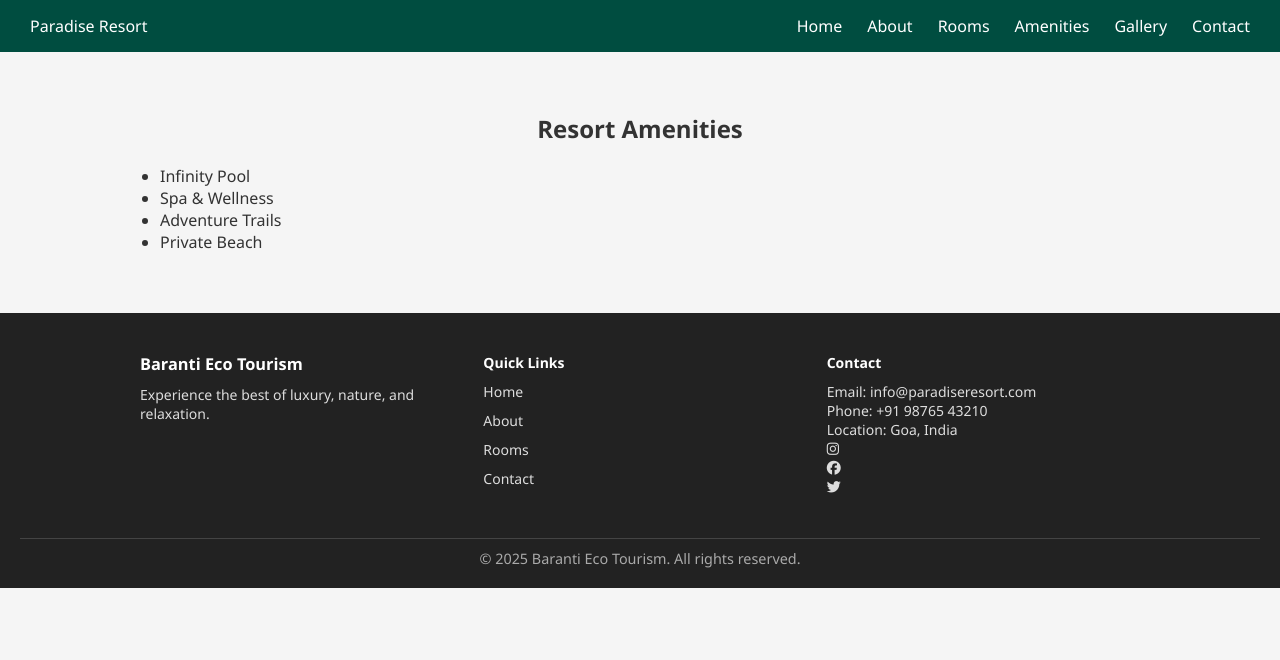
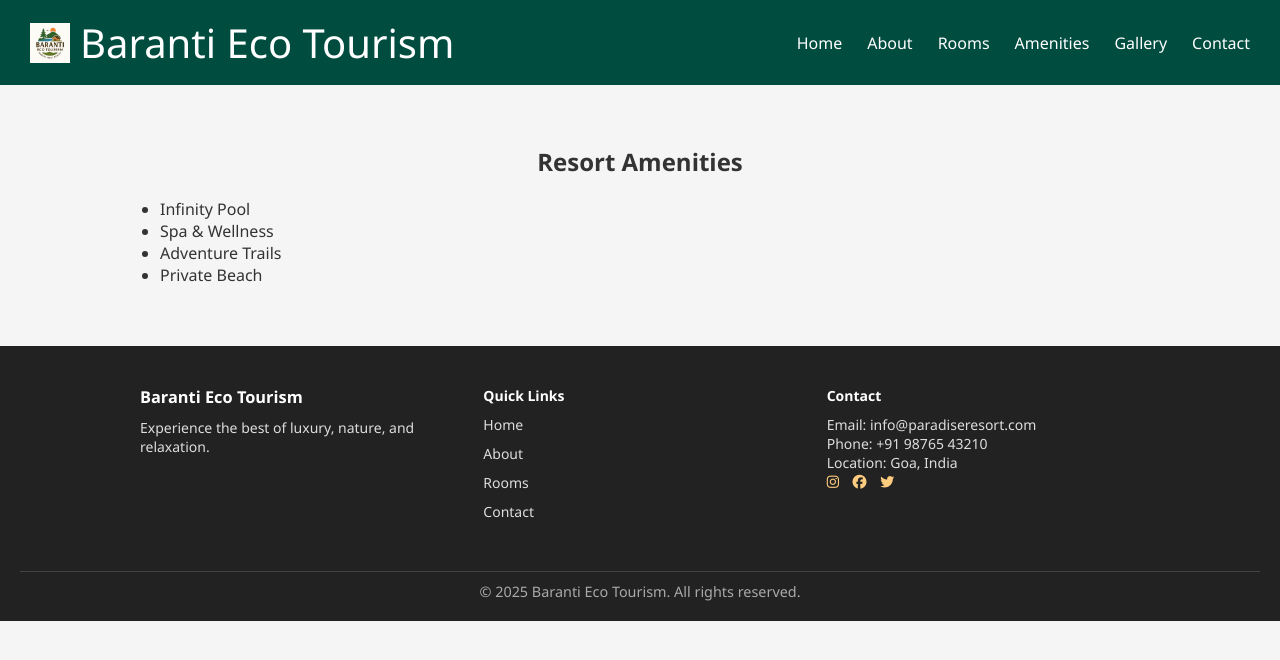
Before and after one commit to Kanishk-Choubey/Resort-Site, a plain HTML site: page amenities.html in a window 1280 px wide. Drawn offline with nearby package versions, Linux system fonts and the light colour scheme.

Commit message:
Update amenities.html

```diff
--- a/amenities.html
+++ b/amenities.html
@@ -3,7 +3,7 @@
 <head>
   <meta charset="UTF-8" />
   <title>Baranti Eco Tourism</title>
-  <link rel="icon" type="image/png" href="IMG_5928.JPG">
+  <link rel="icon" type="image/png" href="assets/images/ChatGPT Image May 29, 2025, 11_41_53 AM.png">
   <link
     rel="stylesheet"
     href="https://cdnjs.cloudflare.com/ajax/libs/font-awesome/6.5.0/css/all.min.css"
@@ -11,8 +11,14 @@
   <link rel="stylesheet" href="css/style.css" />
 </head>
 <body>
-   <nav>
-    <div class="logo">Paradise Resort</div>
+  <div id="preloader">
+  <div class="loader-logo">
+    <img src="assets/images/ChatGPT Image May 29, 2025, 11_41_53 AM.png" alt="Logo" />
+    <h2>Baranti Eco Tourism</h2>
+  </div>
+</div>
+  <nav>
+    <div class="logo"> <img id="navlogo" src="assets/images/ChatGPT Image May 29, 2025, 11_41_53 AM.png"><label>Baranti Eco Tourism</label></div>
     <ul>
       <li><a href="index.html">Home</a></li>
       <li><a href="about.html">About</a></li>
@@ -51,9 +57,9 @@
         <p>Email: info@paradiseresort.com</p>
         <p>Phone: +91 98765 43210</p>
         <p>Location: Goa, India</p>
-        <p><i class="fab fa-instagram"></i></p>
-        <p><i class="fab fa-facebook"></i></p>
-        <p><i class="fab fa-twitter"></i></p>
+        <a href=""><i class="fab fa-instagram"></i></a>
+        <a><i class="fab fa-facebook"></i></a>
+        <a><i class="fab fa-twitter"></i></a>
   </a>
       </div>
     </div>
@@ -61,5 +67,7 @@
       <p>&copy; 2025 Baranti Eco Tourism. All rights reserved.</p>
     </div>
   </footer>
+  <script src="https://cdnjs.cloudflare.com/ajax/libs/animejs/3.2.1/anime.min.js"></script>
+   <script src="js/script.js"></script>
 </body>
 </html>
```
